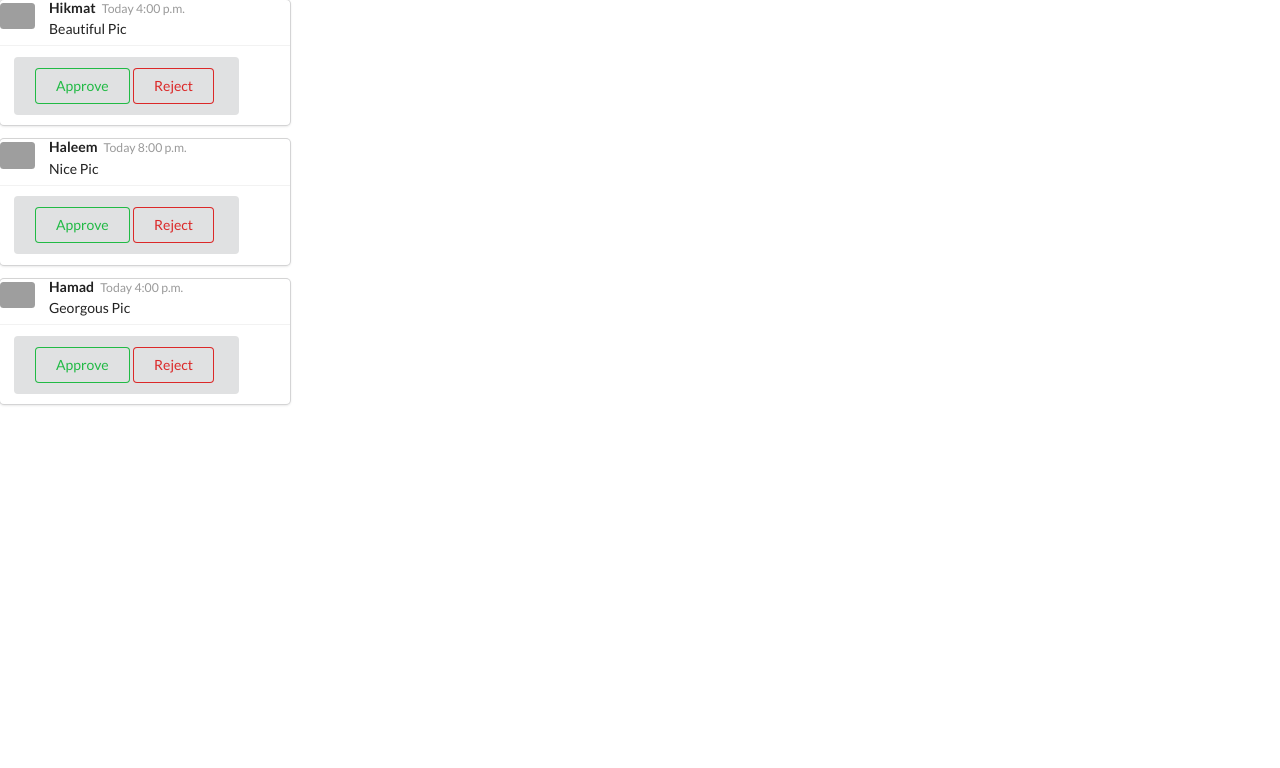
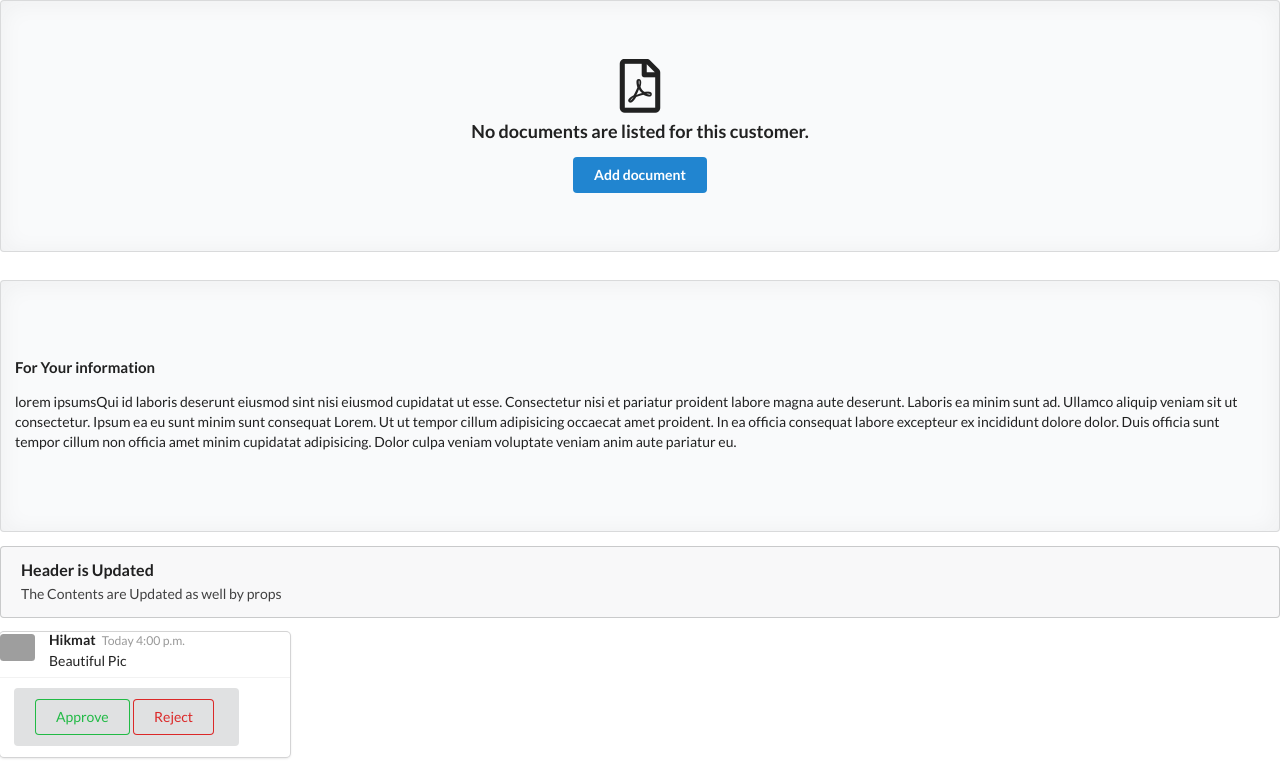
Before and after one commit to HikmatullaIbrat/Comments-with-ReactJs, a React (Create React App) app: page / in a window 1280 px wide. Shown: the top 768 px of the page. Built offline with nearby package versions, Linux system fonts and the light colour scheme; grey boxes are pictures that could not be loaded.

Commit message:
Assignments are added

```diff
--- a/src/App.js
+++ b/src/App.js
@@ -3,6 +3,8 @@
 // import faker from 'faker';
 import CommentDetails from './CommentDetails';
 import ApprovalCard from './ApprovalCard';
+import AssignmentWork from './AssignmentWork';
+import AssignmentWork2 from './AssignmentWork2';
 
 // function getTime(){
 //   return (new Date()).toLocaleTimeString()
@@ -20,6 +22,35 @@ function App() {
 
 
     <div>
+        {/* assingment two div */}
+        {/* the nested elements inside the AssignmentWork2 are passed are accessed by props.children  */}
+        <div>
+          <AssignmentWork2>
+            <div className='ui icon header'>
+              <i className='pdf file outline icon '></i>
+              No documents are listed for this customer.
+            </div>
+            <div className='ui primary button'>Add document</div>
+          </AssignmentWork2>
+          <AssignmentWork2>
+            <h4 className='ui header'>For Your information</h4>
+            <p>lorem ipsumsQui id laboris deserunt eiusmod sint nisi eiusmod cupidatat ut esse.
+                Consectetur nisi et pariatur proident labore magna aute deserunt. Laboris ea minim sunt ad.
+                Ullamco aliquip veniam sit ut consectetur. Ipsum ea eu sunt minim sunt consequat Lorem.
+                Ut ut tempor cillum adipisicing occaecat amet proident.
+                In ea officia consequat labore excepteur ex incididunt dolore dolor.
+                Duis officia sunt tempor cillum non officia amet minim cupidatat adipisicing.
+                Dolor culpa veniam voluptate veniam anim aute pariatur eu.
+            </p>
+          </AssignmentWork2>
+        </div>
+
+
+
+
+      <AssignmentWork header = "Header is Updated" text = "The Contents are Updated as well by props"/>
+
+
         <ApprovalCard >
           <CommentDetails name="Hikmat" date="Today 4:00 p.m." text="Beautiful Pic" />
         </ApprovalCard>
@@ -34,6 +65,10 @@ function App() {
           <CommentDetails name="Hamad" date="Today 4:00 p.m." text="Georgous Pic" />
         </ApprovalCard>
 
+        <ApprovalCard >
+          <CommentDetails name="Hamad" date="Today 4:00 p.m." text="Georgous Pic" />
+        </ApprovalCard>
+
     </div>
 
 
--- a/src/ApprovalCard.js
+++ b/src/ApprovalCard.js
@@ -1,9 +1,32 @@
 import React from 'react';
 
-const ApprovalCard = (props) =>{
+// for access all the props
+// const ApprovalCard = (props) =>{
+//     return (
+//         <div className='ui card'>
+//             <div className='Content'>{props.children}</div>
+//             <div className="extra content">
+//                 <div className='ui two button'>
+//                     <div className='ui basic green button'>Approve</div>
+//                     <div className='ui basic red button'>Reject</div>
+//                 </div>
+//             </div>
+//         </div>
+//     )
+// }
+
+
+// to access some of the props
+const ApprovalCard = ({children}) =>{
+
+    const {name, date, text} = children.props;
     return (
         <div className='ui card'>
-            <div className='Content'>{props.children}</div>
+            {/* to access all elements  */}
+            <div className='Content'>{children}</div>
+
+              {/* like this just access the name prop*/}
+            {/* <div className='Content'>{name}</div> */}
             <div className="extra content">
                 <div className='ui two button'>
                     <div className='ui basic green button'>Approve</div>
--- /dev/null
+++ b/src/AssignmentWork.js
@@ -0,0 +1,15 @@
+import React from 'react';
+
+const AssignmentWork = (props) =>{
+    return (
+        <div className='ui message'>
+            {/* <div className='header'>Changes in Services </div> */}
+            <div className='header'>{props.header} </div>
+
+            {/* <p>We just Update our privacy and policy here to better service our customers.</p> */}
+            <p>{props.text}</p>
+
+        </div>
+    )
+};
+export default AssignmentWork;
--- /dev/null
+++ b/src/AssignmentWork2.js
@@ -0,0 +1,9 @@
+import React from "react";
+
+const AssignmentWork2 = (props) =>{
+    return (
+        <div className="ui placeholder segment">{props.children}</div>
+    )
+}
+
+export default AssignmentWork2;
```
